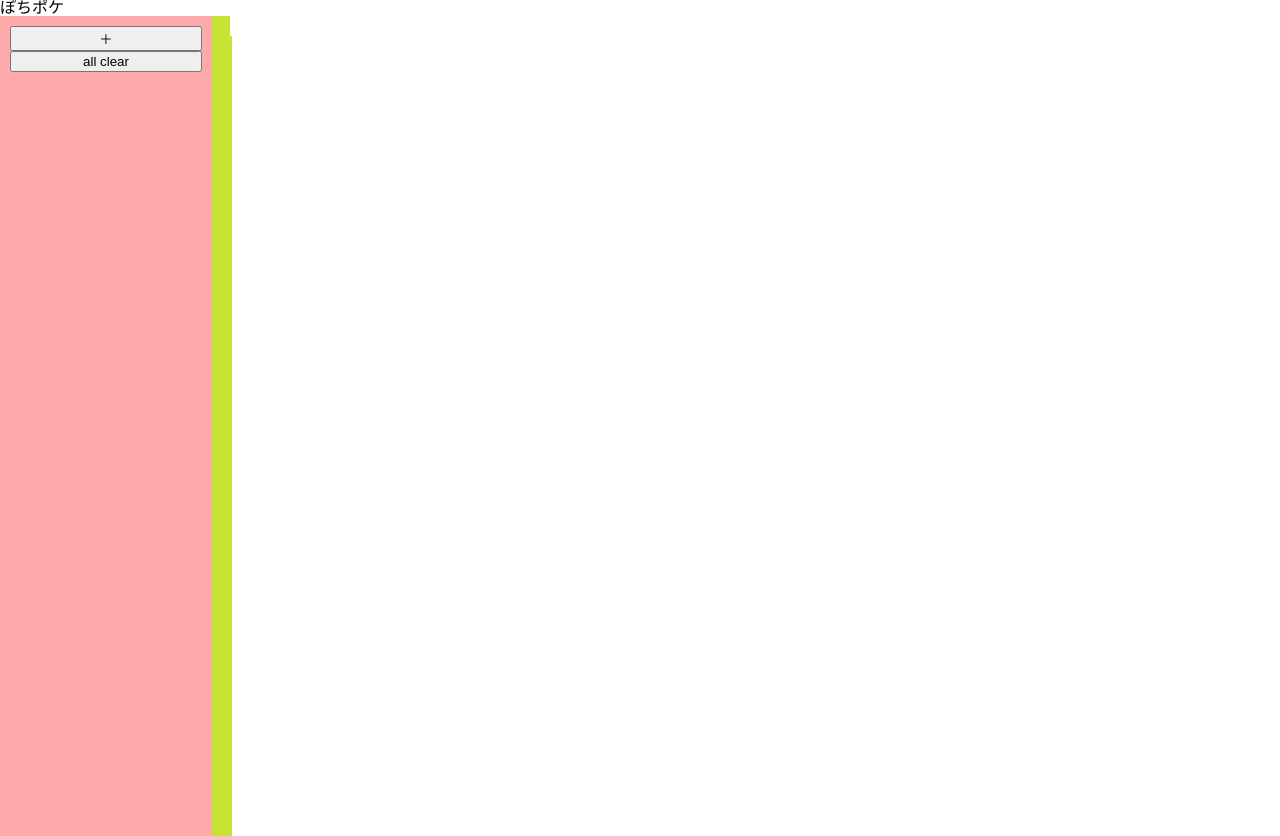
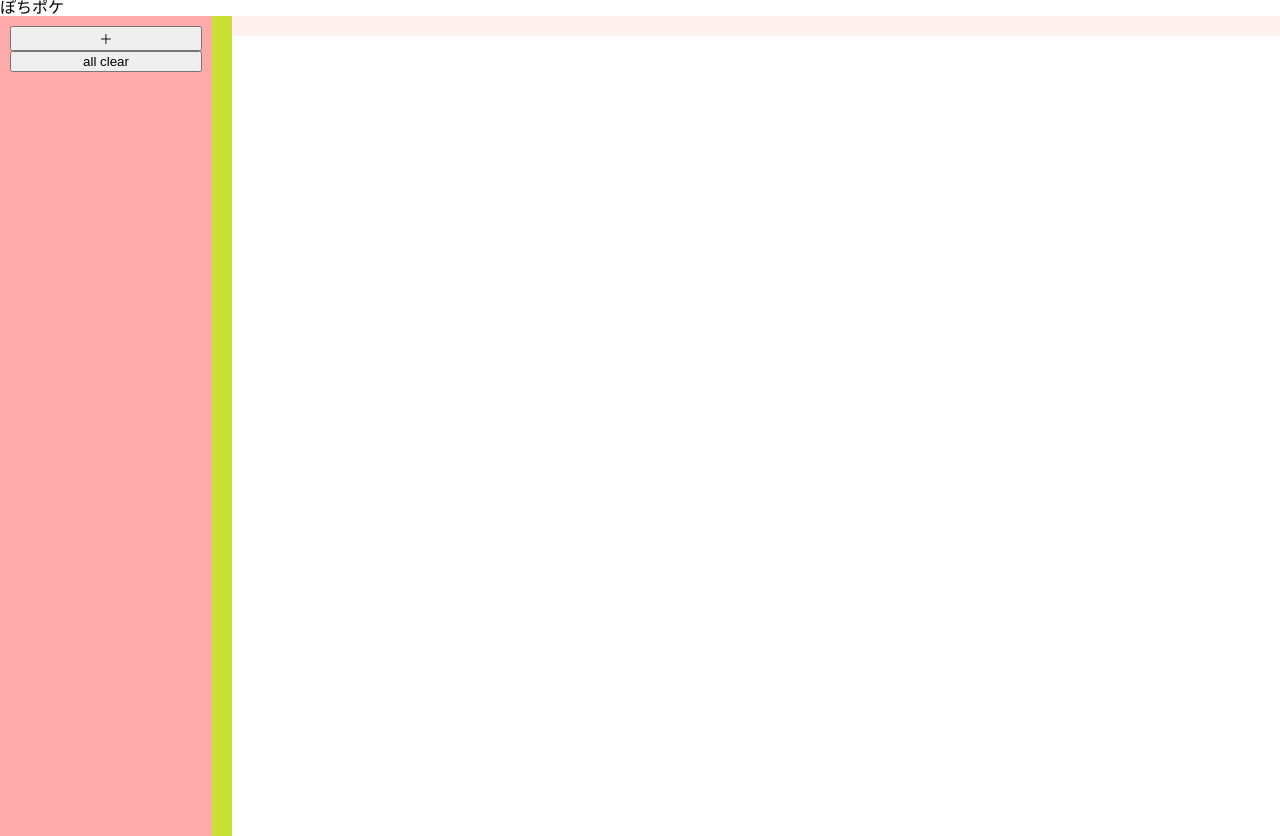
Before and after one commit to kunitomosaori/pochi, a plain HTML site: page index.html in a window 1280 px wide. Before the commit the page ends 800 px from the top, so only its background shows below. Drawn offline with nearby package versions, Linux system fonts and the light colour scheme.

Commit message:
"absolute"

```diff
--- a/css/style.css
+++ b/css/style.css
@@ -12,7 +12,7 @@
 .side-menu {
     width: 15%;
     padding: 10px;
-    position: fixed;
+    position: absolute;
     height: 100%;
     background-color: #faa;
     border-right: 20px solid #c7e134;
@@ -28,7 +28,7 @@
 .main-contents {
     margin-left: 18%; /* サイドメニューの幅と余白に合わせて調整 */
     padding: 10px;
-    background-color: white;
+    background-color: rgba(255, 170, 170, 0.174);
     flex: 1; /* メインコンテンツが横幅全体に広がるように */
     display: flex;
     flex-direction: column;
```
